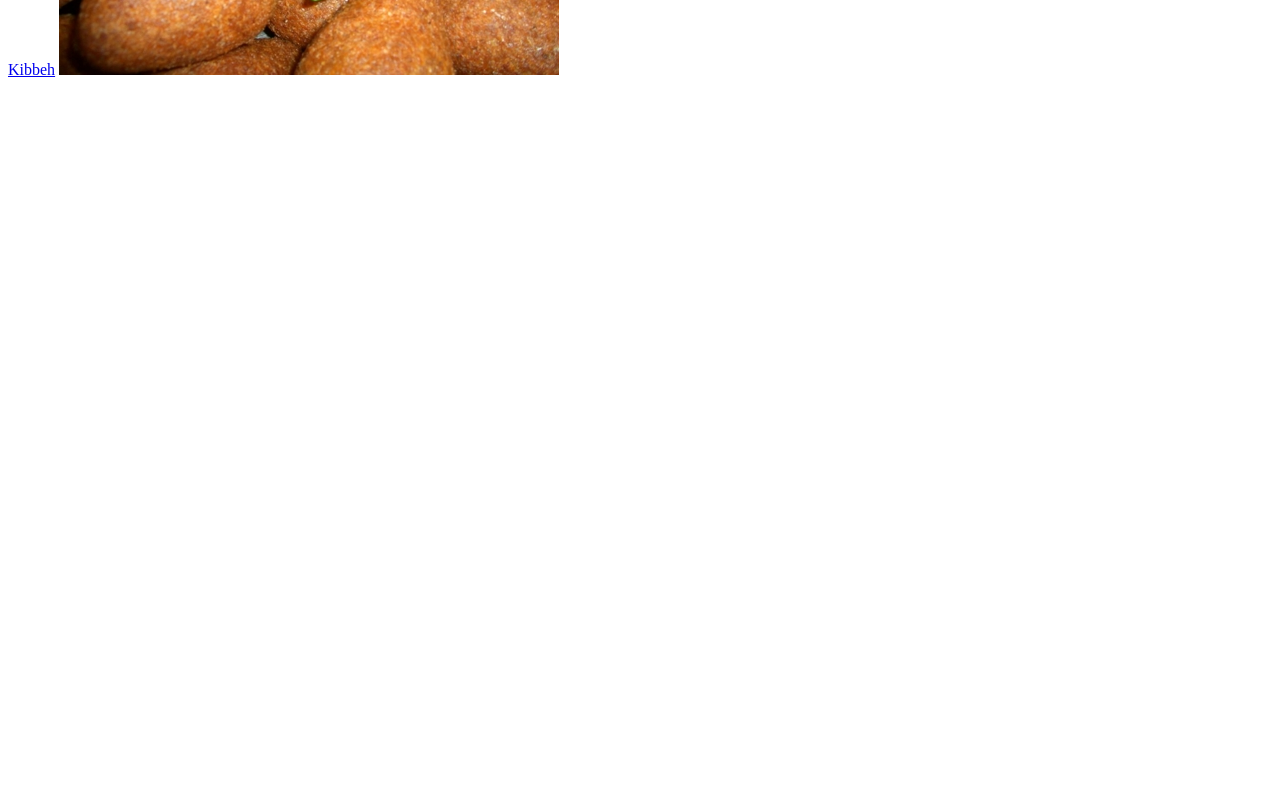
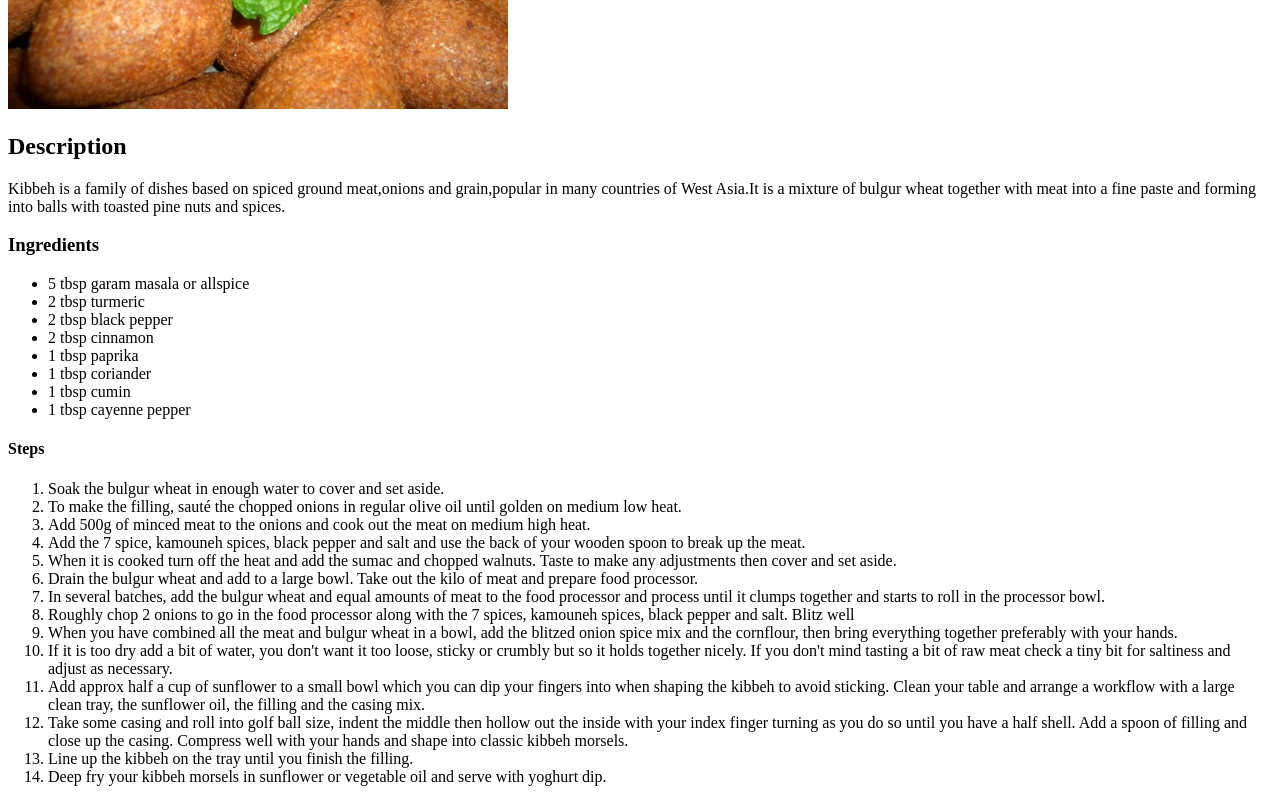
Before and after one commit to tms910/odin-recipes, a plain HTML site: page index.html in a window 1280 px wide. Shown: the part 380-1182 px from the top of the page. Before the commit the page ends 800 px from the top, so only its background shows below. Drawn offline with Linux system fonts and the light colour scheme.

Commit message:
Add recipe, description of recipe,needed ingredients and steps to make the dish

```diff
--- a/index.html
+++ b/index.html
@@ -7,7 +7,37 @@
     <body>
         <h1>Odin Recipes</h1>
         <a href="recipes/kibbeh.html">Kibbeh</a>
-        <img src="./images/kibbeh_500x375.jpg">
+        <p><img src="./images/kibbeh_500x375.jpg"></p>
+        <h2>Description</h2>
+        <p>Kibbeh is a family of dishes based on spiced ground meat,onions and grain,popular in many countries of West Asia.It is a mixture of bulgur wheat together with meat into a fine paste and forming into balls with toasted pine nuts and spices.</p>
+        <h3>Ingredients</h3>
+            <ul>
+                <li>5 tbsp garam masala or allspice</li>
+                <li>2 tbsp turmeric</li>
+                <li>2 tbsp black pepper</li>
+                <li>2 tbsp cinnamon</li>
+                <li>1 tbsp paprika</li>
+                <li>1 tbsp coriander</li>
+                <li>1 tbsp cumin</li>
+                <li>1 tbsp cayenne pepper</li>
+            </ul>
+        <h4>Steps</h4>
+            <ol>
+                <li>Soak the bulgur wheat in enough water to cover and set aside.</li>
+                <li>To make the filling, sauté the chopped onions in regular olive oil until golden on medium low heat.</li>
+                <li>Add 500g of minced meat to the onions and cook out the meat on medium high heat.</li>
+                <li>Add the 7 spice, kamouneh spices, black pepper and salt and use the back of your wooden spoon to break up the meat.</li>
+                <li>When it is cooked turn off the heat and add the sumac and chopped walnuts. Taste to make any adjustments then cover and set aside.</li>
+                <li>Drain the bulgur wheat and add to a large bowl. Take out the kilo of meat and prepare food processor.</li>
+                <li>In several batches, add the bulgur wheat and equal amounts of meat to the food processor and process until it clumps together and starts to roll in the processor bowl.</li>
+                <li>Roughly chop 2 onions to go in the food processor along with the 7 spices, kamouneh spices, black pepper and salt. Blitz well</li>
+                <li>When you have combined all the meat and bulgur wheat in a bowl, add the blitzed onion spice mix and the cornflour, then bring everything together preferably with your hands.</li>
+                <li>If it is too dry add a bit of water, you don't want it too loose, sticky or crumbly but so it holds together nicely. If you don't mind tasting a bit of raw meat check a tiny bit for saltiness and adjust as necessary.</li>
+                <li>Add approx half a cup of sunflower to a small bowl which you can dip your fingers into when shaping the kibbeh to avoid sticking. Clean your table and arrange a workflow with a large clean tray, the sunflower oil, the filling and the casing mix.</li>
+                <li>Take some casing and roll into golf ball size, indent the middle then hollow out the inside with your index finger turning as you do so until you have a half shell. Add a spoon of filling and close up the casing. Compress well with your hands and shape into classic kibbeh morsels.</li>
+                <li>Line up the kibbeh on the tray until you finish the filling.</li>
+                <li>Deep fry your kibbeh morsels in sunflower or vegetable oil and serve with yoghurt dip.</li>
+            </ol>
     </body>
 
 </html>
```
